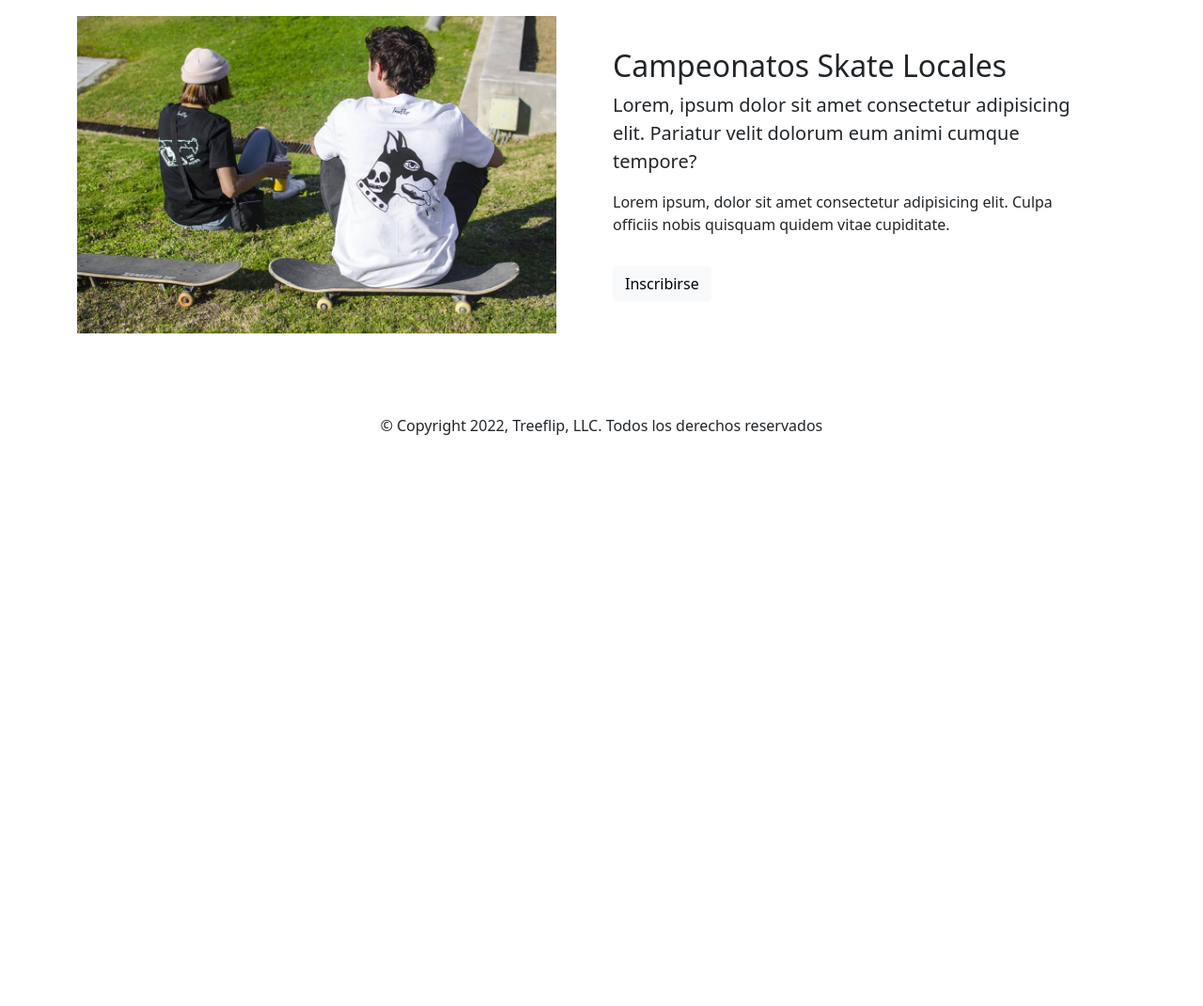
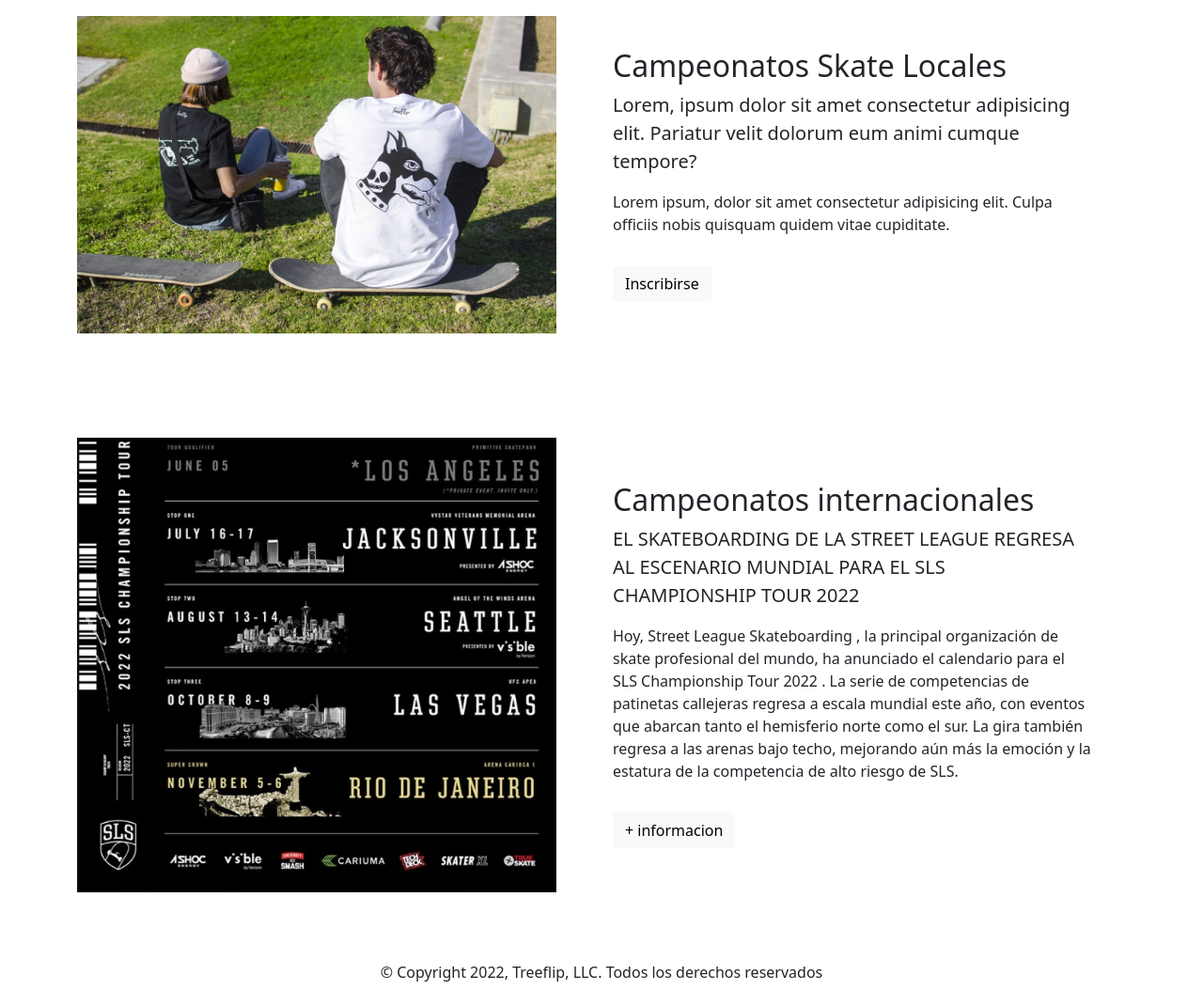
Before and after one commit to florferrer/treeflip-github2, a plain HTML site: page index.html in a window 1280 px wide. Shown: the part 2323-3394 px from the top of the page at 94% size. Before the commit the page ends 2812 px from the top, so only its background shows below. Drawn offline with nearby package versions, Linux system fonts and the light colour scheme; files that its build step writes are made by us from their sources.

Commit message:
campeonatos internacionales

```diff
--- a/index.html
+++ b/index.html
@@ -199,6 +199,30 @@
       </div>
     </section>
 
+    <section id="streetleague" class="p-5">
+      <div class="container">
+        <div class="row align-items-center justify-content-between">
+          <div class="col-md">
+            <img src="img/streetleague.jpg" class="img-fluid" alt="" />
+          </div>
+          <div class="col-md p-5">
+            <h2>Campeonatos internacionales</h2>
+            <p class="lead">
+              EL SKATEBOARDING DE LA STREET LEAGUE REGRESA AL ESCENARIO MUNDIAL PARA EL SLS CHAMPIONSHIP TOUR 2022
+            </p>
+            <p>
+              Hoy, Street League Skateboarding , la principal organización de skate profesional del mundo, ha anunciado el calendario para el SLS Championship Tour 2022 .
+              La serie de competencias de patinetas callejeras regresa a escala mundial este año, con eventos que abarcan tanto el hemisferio norte como el sur.
+               La gira también regresa a las arenas bajo techo, mejorando aún más la emoción y la estatura de la competencia de alto riesgo de SLS.
+            </p>
+            <a href="" class="btn btn-light mt-3">
+            </i>+ informacion</a
+            >
+          </div>
+        </div>
+      </div>
+    </section>
+
     <!--BOOTSTRAP JS-->
     <script
       src="https://cdn.jsdelivr.net/npm/bootstrap@5.1.3/dist/js/bootstrap.bundle.min.js"
```
Also changed, not shown: img/streetleague.jpg (added).
